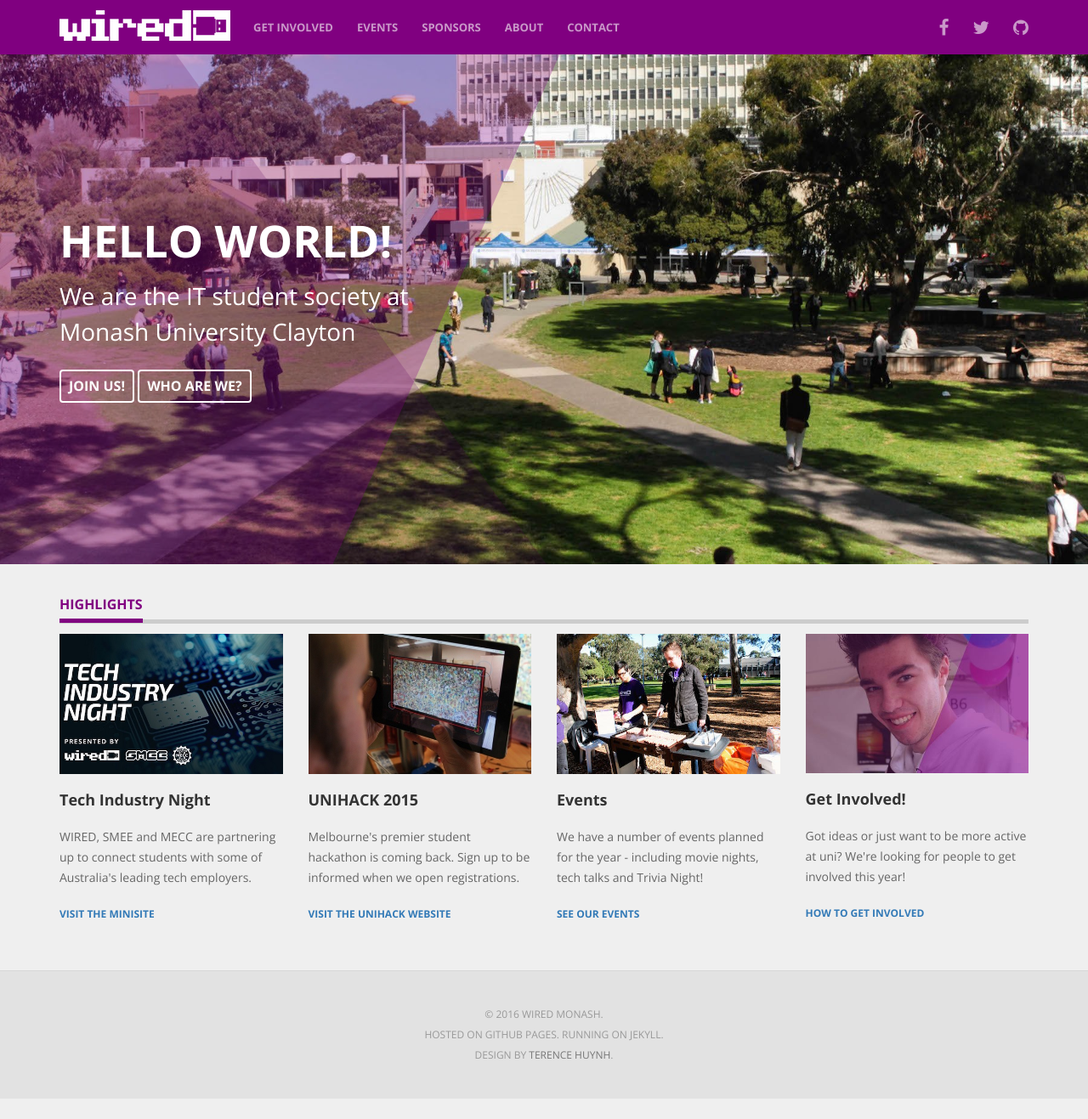
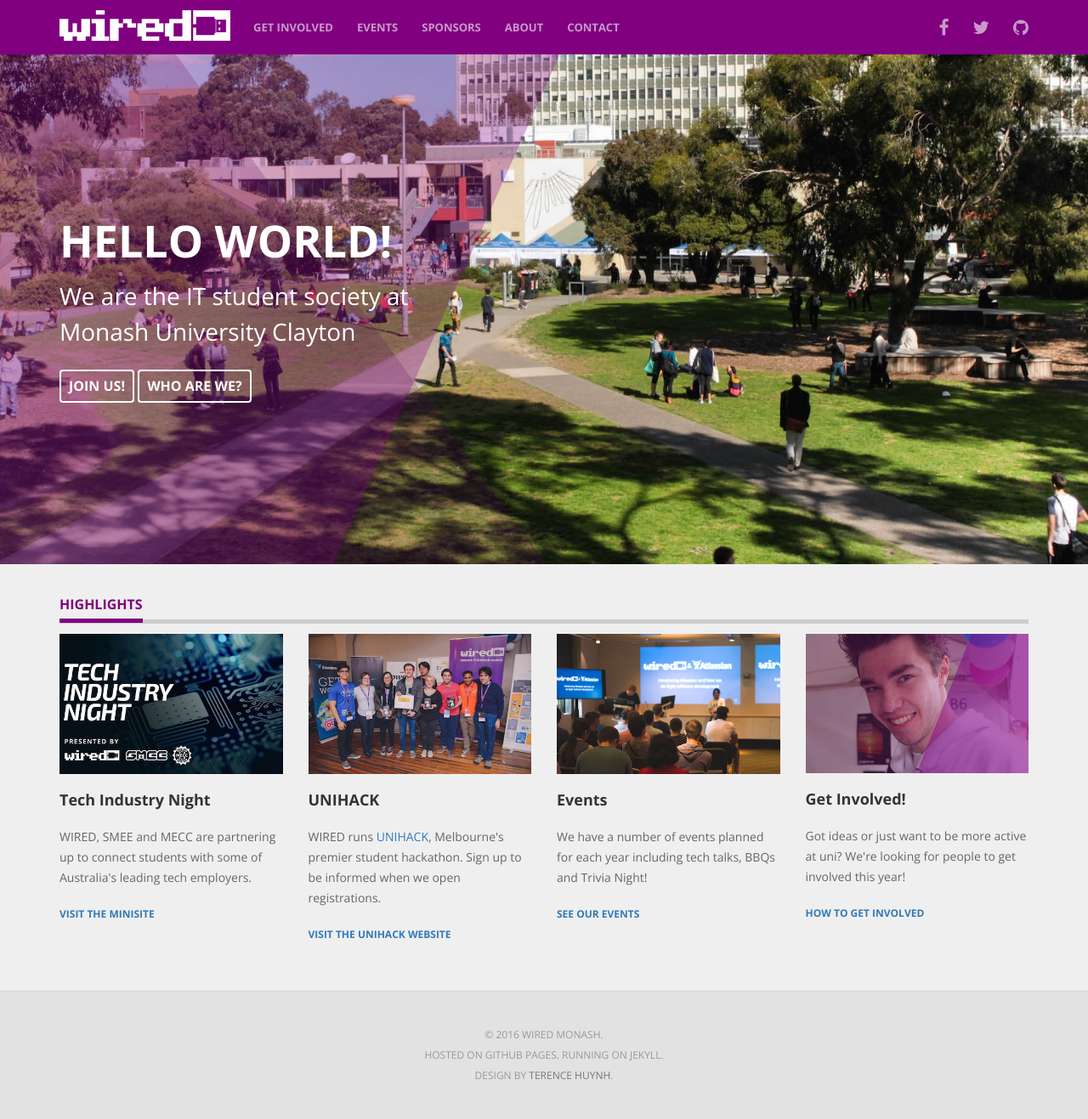
Before and after one commit to wiredmonash/wiredmonash.github.io, a Jekyll site: the page built from index.html, in a window 1280 px wide. Shown: the whole page at 85% size. Built offline with Jekyll 4.4.1, drawn with Linux system fonts in a browser that asks for light colours; nearby versions of some CDN libraries; before the commit the page ends 1293 px from its top, so only the background shows below that.

Commit message:
Remove old Monash.ninja code and update home page with new images and copy

```diff
--- a/index.html
+++ b/index.html
@@ -23,31 +23,30 @@
     </div>
   </div>
 </section>
-<!-- monash.ninja: dyxql -->
 <section id="highlights" class="home-element">
   <div class="container">
     <h2><span>Highlights</span></h2>
     <div class="row">
       <div class="col-md-3 col-sm-6">
-        <img src="{{site.url}}/assets/img/promo/industry-night.jpg" alt="Industry Night" />
+        <a class="small-link" href="{{site.url}}/events/industry-night/"><img src="{{site.url}}/assets/img/promo/industry-night.jpg" alt="Industry Night" /></a>
         <h3>Tech Industry Night</h3>
         <p>WIRED, SMEE and MECC are partnering up to connect students with some of Australia's leading tech employers.</p>
         <p><a class="small-link" href="{{site.url}}/events/industry-night/">Visit the minisite</a></p>
       </div>
       <div class="col-md-3 col-sm-6">
-        <img src="{{site.url}}/assets/img/promo/unihack-featured.jpg" alt="UNIHACK 2015" />
-        <h3>UNIHACK 2015</h3>
-        <p>Melbourne's premier student hackathon is coming back. Sign up to be informed when we open registrations.</p>
+        <a class="small-link" href="http://unihack.net"><img src="{{site.url}}/assets/img/promo/unihack-2015.jpg" alt="UNIHACK" /></a>
+        <h3>UNIHACK</h3>
+        <p>WIRED runs <a href="http://unihack.net">UNIHACK</a>, Melbourne's premier student hackathon. Sign up to be informed when we open registrations.</p>
         <p><a class="small-link" href="http://unihack.net">Visit the UNIHACK website</a></p>
       </div>
       <div class="col-md-3 col-sm-6">
-        <img src="{{site.url}}/assets/img/promo/first-year-lunch.jpg" alt="Events" />
+        <a class="small-link" href="{{site.url}}/events/"><img src="{{site.url}}/assets/img/promo/atlassian-tech-talk.jpg" alt="Events" /></a>
         <h3>Events</h3>
-        <p>We have a number of events planned for the year - including movie nights, tech talks and Trivia Night!</p>
+        <p>We have a number of events planned for each year including tech talks, BBQs and Trivia Night!</p>
         <p><a class="small-link" href="{{site.url}}/events/">See our events</a></p>
       </div>
       <div class="col-md-3 col-sm-6">
-        <img src="{{site.url}}/assets/img/promo/get-involved.jpg" alt="Get Involved" />
+        <a class="small-link" href="{{site.url}}/get-involved/"><img src="{{site.url}}/assets/img/promo/get-involved.jpg" alt="Get Involved" /></a>
         <h3>Get Involved!</h3>
         <p>Got ideas or just want to be more active at uni? We're looking for people to get involved this year!</p>
         <p><a class="small-link" href="{{site.url}}/get-involved/">How to get involved</a></p>
```
Also changed, not shown: assets/img/promo/atlassian-tech-talk.jpg (added).
